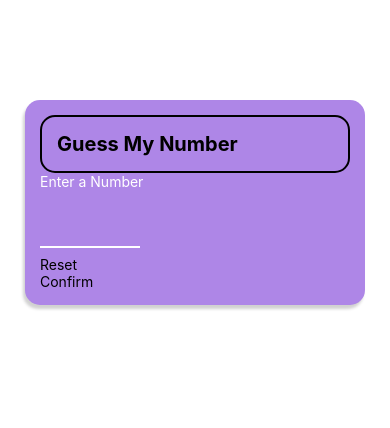
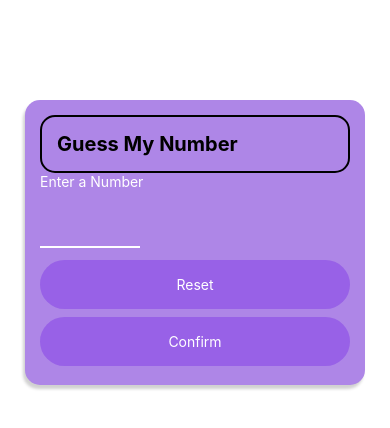
Before and after one commit to mouna-ben-mansour/guess-number-app, a React Native app: screen / in a window 390 px wide. Shown: the top 428 px of the page. Built offline with nearby package versions, Linux system fonts and the light colour scheme.

Commit message:
custom button styling

```diff
--- a/components/PrimaryButton.js
+++ b/components/PrimaryButton.js
@@ -1,11 +1,40 @@
-import {Text, View} from "react-native";
+import {Text, View, Pressable, StyleSheet} from "react-native";
 
 function PrimaryButton({children}) {
+    function pressHandler() {
+        console.log('pressed')
+    }
     return(
-        <View>
-            <Text>{children}</Text>
+        <View style={styles.buttonOuterContainer}>
+        <Pressable style={({pressed}) =>
+            pressed
+            ? [styles.buttonInnerContainer,styles.pressed]
+            : styles.buttonInnerContainer } onPress={pressHandler} android_ripple={{color:'#7320e8'}}>
+            <Text style={styles.buttonText}>{children}</Text>
+        </Pressable>
         </View>
     )
 }
 
 export default PrimaryButton;
+
+const styles = StyleSheet.create({
+    buttonOuterContainer: {
+        borderRadius: 30,
+        marginVertical:4,
+        overflow: 'hidden',
+    },
+    buttonInnerContainer: {
+        backgroundColor: '#9861e7',
+        paddingHorizontal: 8,
+        paddingVertical: 16,
+        elevation: 4,
+    },
+    buttonText: {
+        color: 'white',
+        textAlign: 'center'
+    },
+    pressed: {
+        opacity: 0.75,
+    }
+})
```
